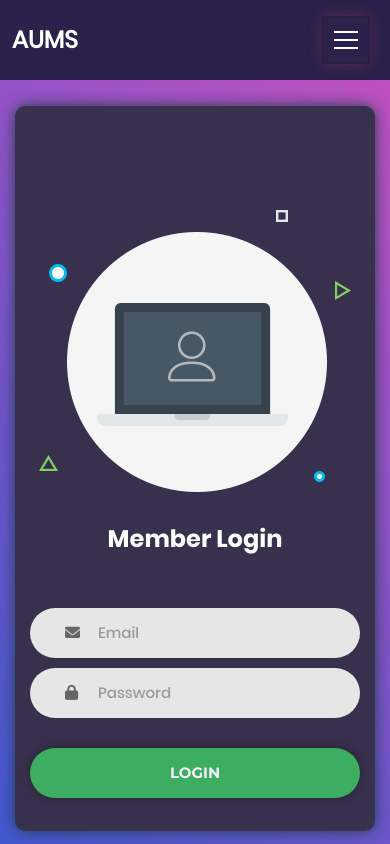
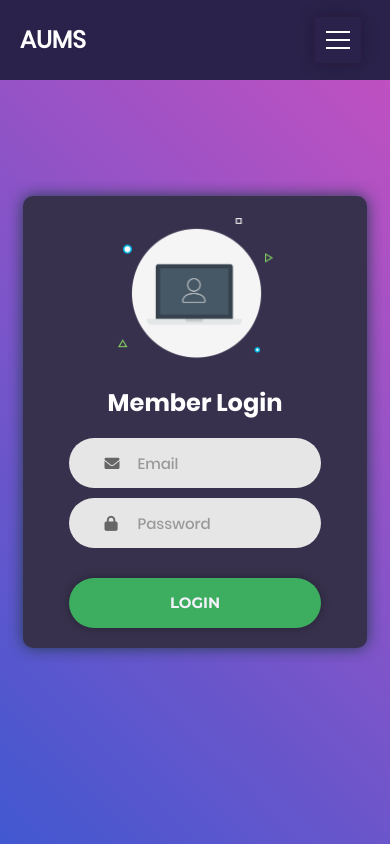
Before and after one commit to 2022-2023-nappali-vizsgaremek/AUMS, a Vue app in the folder frontend/: page / in a window 390 px wide. Built offline with nearby package versions, Linux system fonts and the light colour scheme.

Commit message:
design bugfixes

```diff
--- a/frontend/src/assets/main.css
+++ b/frontend/src/assets/main.css
@@ -157,11 +157,6 @@
 
   /*//////////////////////////////////////////////////////////////////
   [ login ]*/
-
-  .limiter {
-    width: 100%;
-    margin: 0 auto;
-  }
 
   .container-login100 {
     width: 100%;
@@ -498,7 +493,7 @@
   [ Responsive ]*/
   @media (max-width: 992px) {
     .wrap-login100 {
-      padding: 100px 80px 33px 80px;
+      padding: 30px 20px 30px 20px;
     }
 
     .login100-pic {
@@ -519,7 +514,7 @@
 
   @media (max-width: 768px) {
     .wrap-login100 {
-      padding: 100px 80px 33px 80px;
+      padding: 30px 20px 30px 20px;
     }
 
     .login100-pic {
@@ -539,13 +534,28 @@
   }
 
   @media (max-width: 576px) {
+
+
     .wrap-login100 {
-      padding: 100px 15px 33px 15px;
+      padding: 20px 15px 20px 15px;
     }
 
     .login100-form {
       margin: 0 auto;
-      width: 100%;
+      width: 80%;
+    }
+
+    .login100-form-title {
+      padding-bottom: 20px;
+    }
+
+    .input100 {
+      height: 50px;
+
+    }
+
+    .login100-pic {
+      width: 50%;
     }
   }
 
--- a/frontend/src/components/Navigation.vue
+++ b/frontend/src/components/Navigation.vue
@@ -1,8 +1,8 @@
 <template>
-  <nav class="navbar navbar-expand-lg sticky-top">
+  <nav class="navbar navbar-expand-lg fixed-top">
     <div class="container-fluid">
-      <a class="navbar-brand text-white" href="/login">AUMS</a>
-      <div class="navicon" @click="closeNavbar">
+      <a class="navbar-brand text-white ms-2" href="/login">AUMS</a>
+      <div class="navicon me-2" @click="closeNavbar">
         <div class="burger burgerIcon navbar-toggler">
           <input class="hidden" id="burgerIcon" type="checkbox"/><span></span>
         </div>
@@ -91,7 +91,7 @@
     width: 3rem;
     height: 3rem;
     border-radius: 3px;
-    box-shadow: 0 0 4.1666666667vw rgba(214, 51, 132, 0.25), 0 0 0.8333333333vw rgba(214, 51, 132, 0.1);
+    box-shadow: 0 0 4.1666666667vw rgba(0, 0, 0, 0.25), 0 0 0.8333333333vw rgba(214, 51, 132, 0.1);
     margin: 0.5rem;
   }
   .burger span {
--- a/frontend/src/views/AdminView.vue
+++ b/frontend/src/views/AdminView.vue
@@ -1,5 +1,5 @@
 <template>
-  <div class="container mt-3">
+  <div class="container mt-5 pt-5">
     <div class="d-flex flex-row-reverse">
         <input type="text" class="form-control mb-3 w-50" placeholder="Search..." v-model="searchTerm" />
     </div>
@@ -7,7 +7,7 @@
     <table class="table table-dark table-bordered table-striped table-hover bg-white text-center rounded rounded-3 overflow-hidden">
         <thead>
             <tr class="align-middle">
-                <th role="button" @click="toggleSort('id')">
+                <th role="button" class="p-3" @click="toggleSort('id')">
                     <span class="nowrap">
                         ID
                         <i v-if="sortBy.field === 'id' && sortBy.order === 'asc'" class="fas fa-sort-up"></i>
--- a/frontend/src/views/CardsView.vue
+++ b/frontend/src/views/CardsView.vue
@@ -1,5 +1,5 @@
 <template>
-    <div class="container text-center">
+    <div class="container text-center pt-5 mt-5">
       <div>
         <Cards ref="activeCardsComponent" />
       </div>
--- a/frontend/src/views/LoginView.vue
+++ b/frontend/src/views/LoginView.vue
@@ -1,5 +1,5 @@
 <template>
-  <div class="limiter d-flex align-items-center justify-content-center" style="min-height: calc(100vh - 66.8px);">
+  <div class="h-100 d-flex align-items-center justify-content-center p-2">
     <div class="container-login100">
       <div class="wrap-login100 justify-content-center">
         <div class="login100-pic" data-tilt v-if="!isAuthenticated">
--- a/frontend/src/views/RegisterView.vue
+++ b/frontend/src/views/RegisterView.vue
@@ -1,5 +1,5 @@
 <template>
-    <div class="container mt-5">
+    <div class="container pt-5 mt-5">
         <transition name="alert-fade">
             <div role="alert" v-if="errorAlertVisible"
                     class="alert alert-danger text-center shadow mx-auto rounded rounded-3 mb-5 w-75 fs-5 alert-fade">
--- a/frontend/src/views/ScheduleView.vue
+++ b/frontend/src/views/ScheduleView.vue
@@ -1,7 +1,7 @@
 <template>
-  <div class="my-3 mx-5 center-select">
+  <div class="mx-5 center-select pt-5 mt-5">
     <select
-      class="form-select select-custom"
+      class="form-select select-custom mt-2"
       id="userSelect"
       v-model="selectedUserId"
       required @change="loadEventsByUser(selectedUserId)">
@@ -154,7 +154,13 @@
 
       async loadEventsByUser(userid) {
         let events = [];
-        const response = await axios.get('http://127.0.0.1:5000/schedule', header);
+        const response = await axios.get('http://127.0.0.1:5000/schedule', header)
+        .catch(error => {
+          if(error.response.status == 404){
+            alert('No schedule found for this user');
+          }
+        });
+
         const raw_events = response.data;
         let colors = ['#FF6633', '#FFB399', '#FF33FF', '#FFFF99', '#00B3E6',
 		                  '#E6B333', '#3366E6', '#999966', '#99FF99', '#B34D4D',
```
